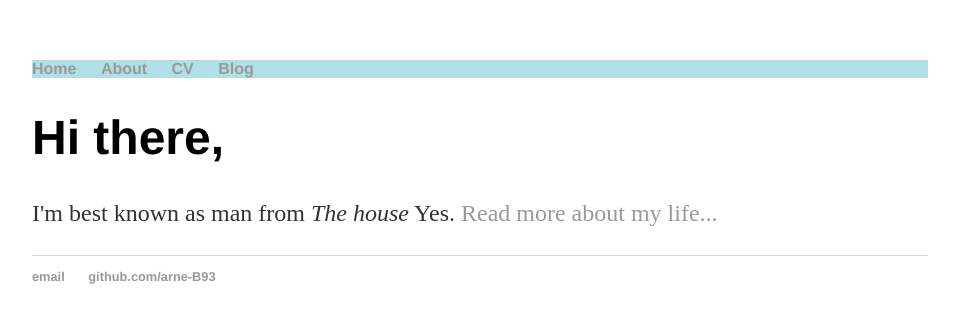
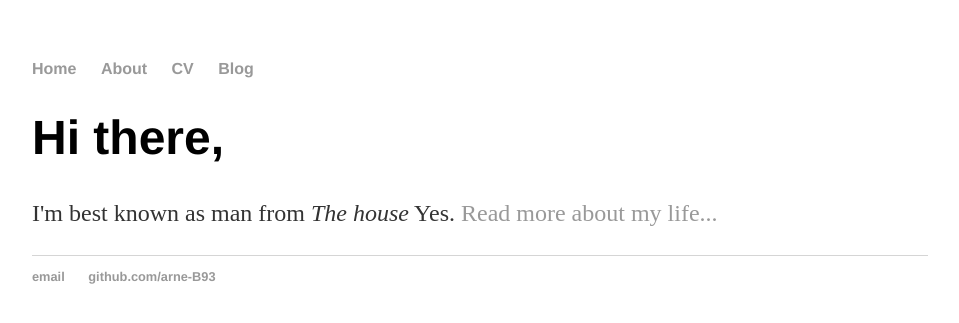
Before and after one commit to Arne-B93/Arne-B93, a Jekyll site: the page built from index.html, in a window 1280 px wide. Shown: the top 323 px of the page, without its empty margins (160-1119 px from the left). Built offline with Jekyll 4.4.1, drawn with Linux system fonts in a browser that asks for light colours.

Commit message:
Update default.html

```diff
--- a/_layouts/default.html
+++ b/_layouts/default.html
@@ -6,7 +6,7 @@
 			<link rel="stylesheet" type="text/css" href="/css/main.css">
 		</head>
 		<body>
-			<nav style="background-color:powderblue;">
+			<nav>
 	    		<ul>
 	        		<li><a href="/">Home</a></li>
 		        	<li><a href="/about">About</a></li>
```
